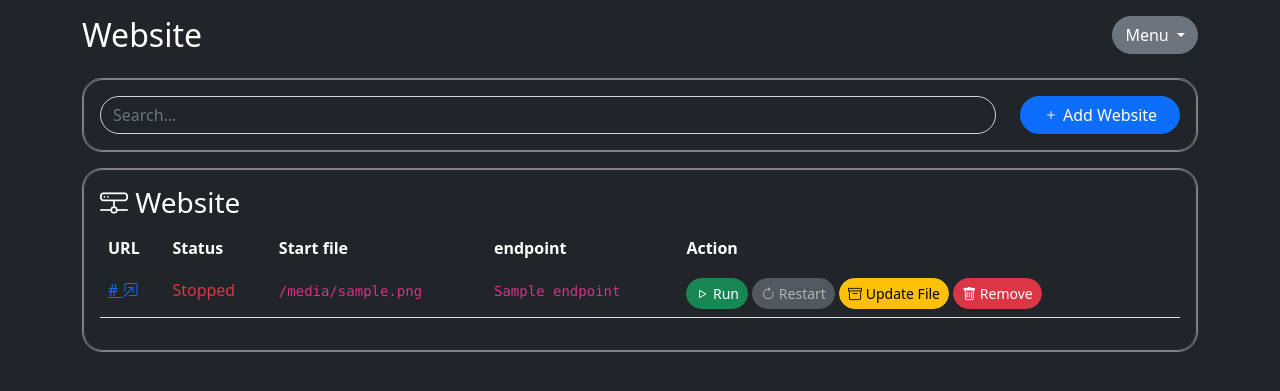
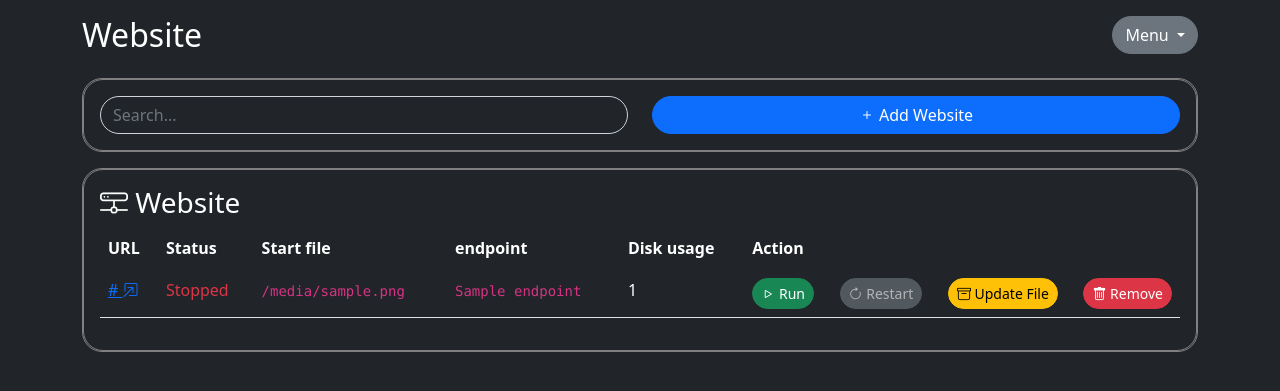
Before and after one commit to Arsybai/webtainer, a Flask app: template container/templates/website.html in a window 1280 px wide. Shown: the top 391 px of the page. Run offline with Flask 3, Linux system fonts and the light colour scheme; the template is opened without the code that fills it: most values are stand-ins (such as "Sample title", 1, 10 or a date in 2020).

Commit message:
Add disk usage for every website

```diff
--- a/container/app.py
+++ b/container/app.py
@@ -504,10 +504,28 @@ def appRunWeb():
     flash("Successfully run website.","success")
     return redirect('/website')
 
+def get_folder_size(folder_path):
+    total_size = 0
+    for dirpath, dirnames, filenames in os.walk(folder_path):
+        for filename in filenames:
+            file_path = os.path.join(dirpath, filename)
+            total_size += os.path.getsize(file_path)
+    return total_size
+
+def format_size(size_bytes):
+    for unit in ['B', 'KB', 'MB', 'GB', 'TB']:
+        if size_bytes < 1024.0:
+            break
+        size_bytes /= 1024.0
+    return f"{size_bytes:.2f} {unit}"
+
+
 @app.route('/website')
 def appWebsite():
     if not isActive():
         return onSessionExpired()
+    for i in data['sites']:
+        i['totalSize'] = format_size(get_folder_size(i['path']))
     return render_template('website.html', websites=data['sites'], domains=data['domains'])
 
 @app.route('/domain/delete')
--- a/container/templates/website.html
+++ b/container/templates/website.html
@@ -6,6 +6,7 @@
     <meta name="viewport" content="width=device-width, initial-scale=1.0">
     <title>Website</title>
     {% include 'head.html' %}
+
 </head>
 
 <div class="modal fade" tabindex="-1" id="addDomainModal">
@@ -68,7 +69,7 @@
         <div class="card bg-dark" style="margin-top: 16px;">
             <div class="card-body">
                 <div class="row">
-                    <div class="col">
+                    <div class="col-md">
                         <input type="text" class="form-control bg-dark" style="color: white;" placeholder="Search..." oninput="searchDomain(this.value);">
                         <script>
                             function searchDomain(vv) {
@@ -83,23 +84,24 @@
                             }
                         </script>
                     </div>
-                    <div class="col-2">
+                    <div class="col-md">
                         <button class="btn btn-primary" data-bs-toggle="modal" data-bs-target="#addDomainModal" style="width: 100%;"><i class="bi-plus"></i> Add Website</button>
                     </div>
                 </div>
             </div>
         </div>
+
         <div class="card bg-dark" style="margin-top: 16px;">
             <div class="card-body">
                 <h3><i class="bi-hdd-network"></i> Website</h3>
                 <div class="table-responsive">
-
                     <table class="table">
                         <thead>
                             <th>URL</th>
                             <th>Status</th>
                             <th>Start file</th>
                             <th>endpoint</th>
+                            <th>Disk usage</th>
                             <th>Action</th>
                         </thead>
                         <tbody>
@@ -119,7 +121,8 @@
                                 <td>
                                     <code>{{web.endpoint}}</code>
                                 </td>
-                                <td>
+                                <td>{{web.totalSize}}</td>
+                                <td style="display: flex; justify-content: space-between; align-items: center;">
                                     {% if web.status == 'running' %}
                                     <a href="/website/stop?id={{web.id}}"  class="btn btn-sm btn-danger"><i class="bi-stop"></i> Stop</a>
                                     <a href="/website/restart?id={{web.id}}"  class="btn btn-sm btn-secondary"><i class="bi-arrow-clockwise"></i> Restart</a>
```
